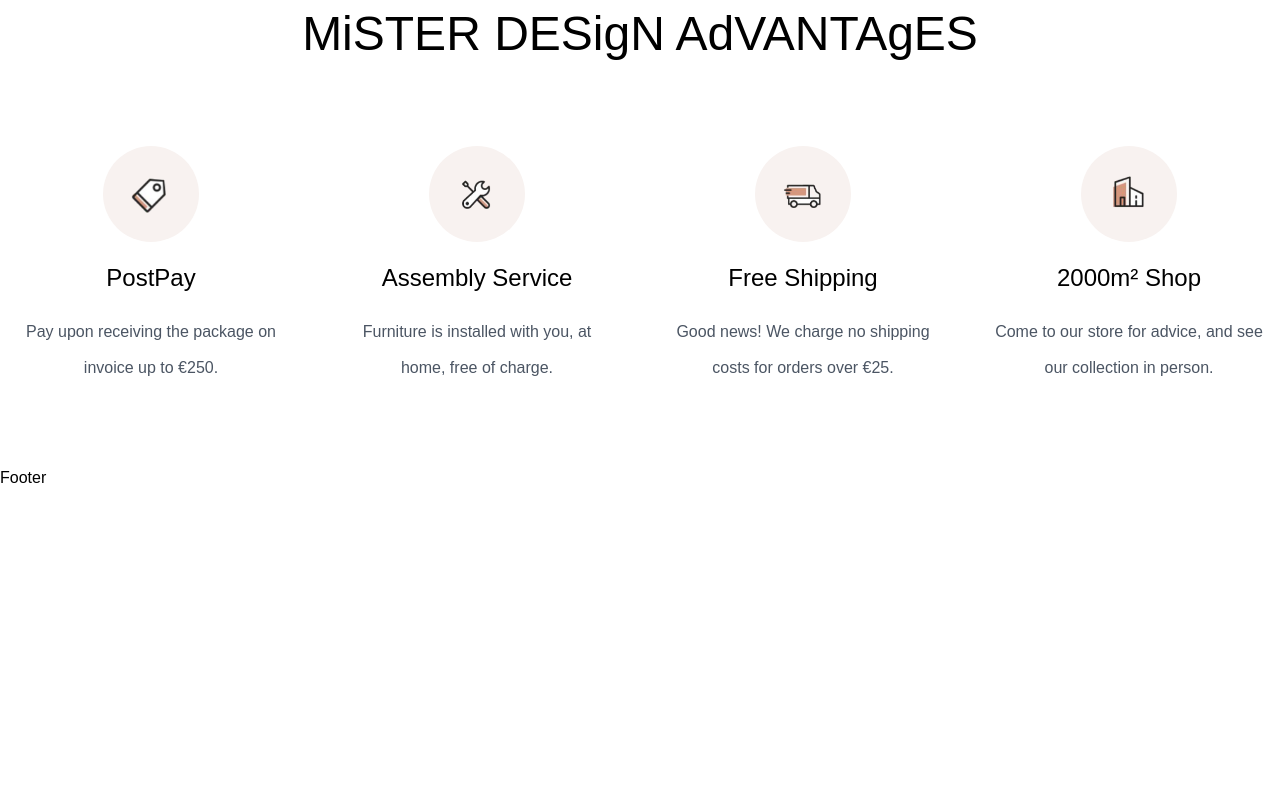
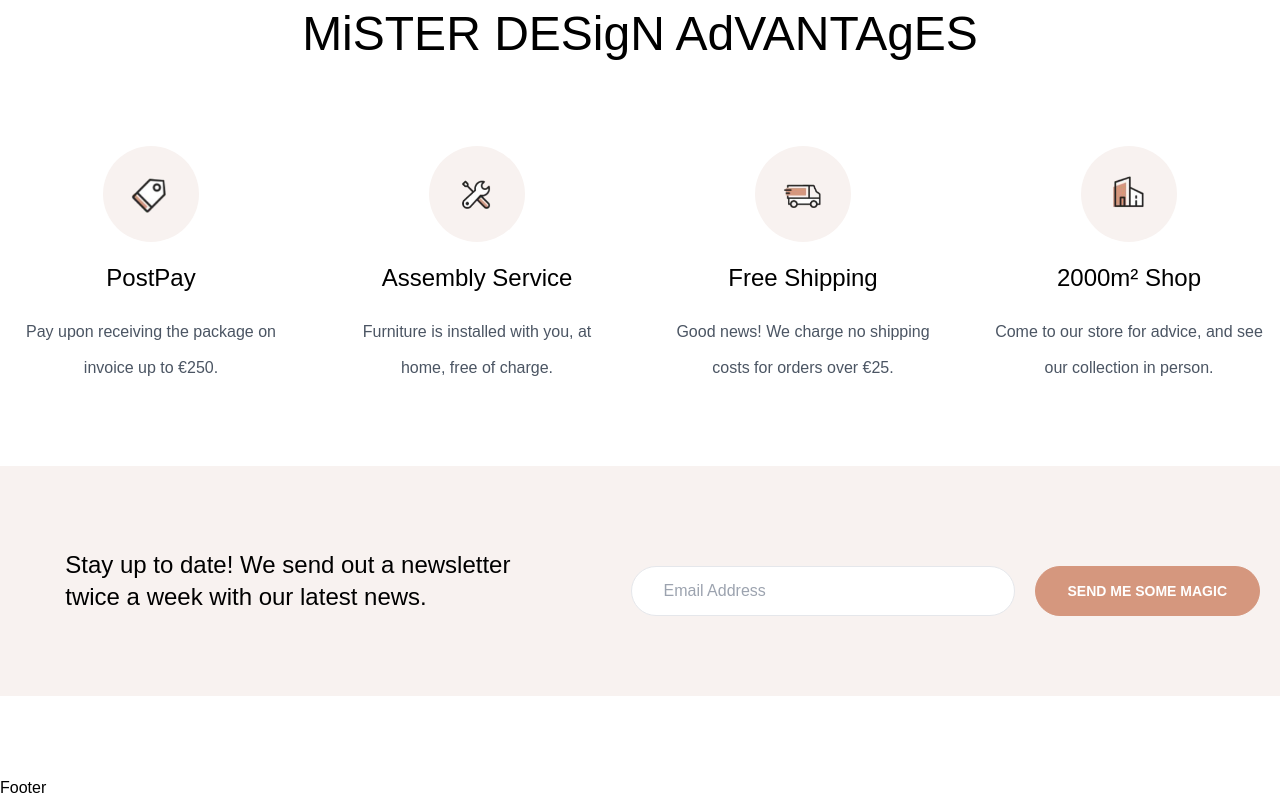
Before and after one commit to MohammadAmitHasan/ikebana-base, a Next.js app: page / in a window 1280 px wide. Shown: the part 4406-5206 px from the top of the page. Before the commit the page ends 4896 px from the top, so only its background shows below. Built offline with nearby package versions, Linux system fonts and the light colour scheme.

Commit message:
feat: Email section done

```diff
--- a/components/subpages/Home/AboutUs/index.jsx
+++ b/components/subpages/Home/AboutUs/index.jsx
@@ -1,6 +1,6 @@
 import Button from '@/components/reuseable/Button';
 import Image from 'next/image';
-import aboutUsData from '../utils/AboutUsData';
+import aboutUsData from '../utils/aboutUsData';
 
 const AboutUs = () => {
   return (
--- /dev/null
+++ b/components/subpages/Home/Email/index.jsx
@@ -0,0 +1,56 @@
+import Button from '@/components/reuseable/Button';
+import { useForm } from 'react-hook-form';
+
+const Email = () => {
+  const {
+    register,
+    handleSubmit,
+    watch,
+    formState: { errors },
+  } = useForm();
+
+  const onSubmit = (data) => console.log(data);
+
+  console.log(watch('example')); // watch input value by passing the name of it
+
+  return (
+    <div className=" bg-light-primary py-20 px-5">
+      <div className="container mx-auto">
+        <form
+          onSubmit={handleSubmit(onSubmit)}
+          className="lg:flex gap-5 items-center justify-between"
+        >
+          <p className="text-center lg:text-left text-xl sm:text-2xl mx-auto md:w-[500px] ">
+            Stay up to date! We send out a newsletter twice a week with our
+            latest news.
+          </p>
+          <div className="flex justify-center lg:justify-start mt-5 flex-wrap gap-5 ">
+            <div className="relative">
+              <input
+                placeholder="Email Address"
+                className="border rounded-full px-8 py-3 md:w-96"
+                {...register('exampleRequired', { required: true })}
+              />
+
+              {errors.exampleRequired && (
+                <p className="text-red-600 absolute top-14  left-5">
+                  This field is required
+                </p>
+              )}
+            </div>
+
+            <div className="mt-5 sm:mt-0 lg:mt-5 xl:mt-0">
+              <Button
+                className="!text-sm !py-3.5 border border-tan"
+                type="submit"
+              >
+                SEND ME SOME MAGIC
+              </Button>
+            </div>
+          </div>
+        </form>
+      </div>
+    </div>
+  );
+};
+export default Email;
--- /dev/null
+++ b/components/subpages/Home/Links/index.jsx
@@ -0,0 +1,4 @@
+const Links = () => {
+  return <div></div>;
+};
+export default Links;
--- a/components/subpages/Home/index.jsx
+++ b/components/subpages/Home/index.jsx
@@ -2,6 +2,7 @@
 import Banner from './Banner';
 import Categories from './Categories';
 import Design from './Design';
+import Email from './Email';
 import MisterDesign from './MisterDesign';
 import NewOnline from './NewOnline';
 
@@ -14,6 +15,7 @@
       <Design />
       <AboutUs />
       <MisterDesign />
+      <Email />
     </div>
   );
 };
--- a/package.json
+++ b/package.json
@@ -12,9 +12,10 @@
     "next": "^13.4.2",
     "react": "18.2.0",
     "react-dom": "18.2.0",
-    "swiper": "^9.3.2",
+    "react-hook-form": "^7.48.2",
     "react-icons": "^4.12.0",
-    "react-spinners": "^0.13.8"
+    "react-spinners": "^0.13.8",
+    "swiper": "^9.3.2"
   },
   "devDependencies": {
     "autoprefixer": "^10.0.1",
```
Also changed, not shown: 1 other file (tests, documents, lock files or other folders).
